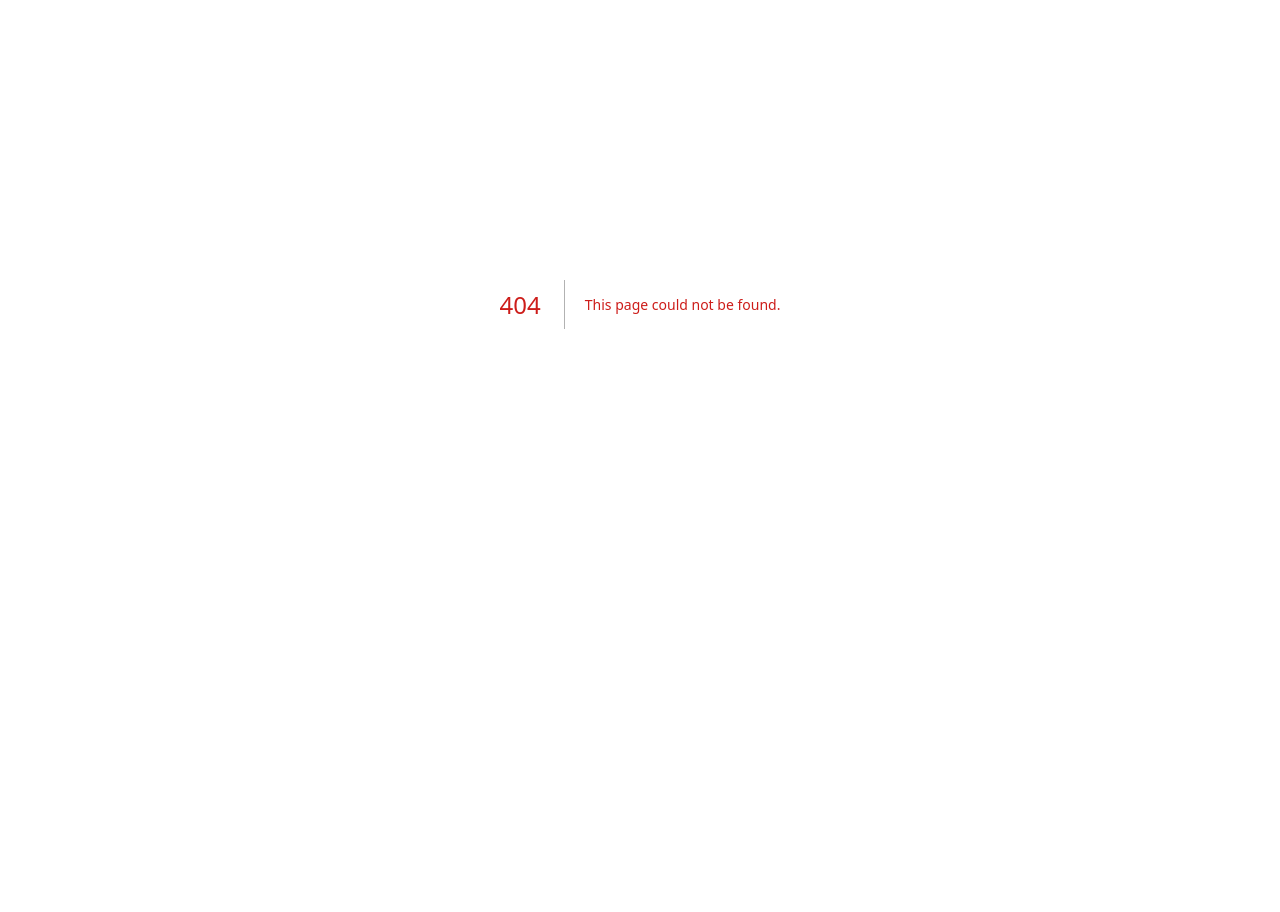
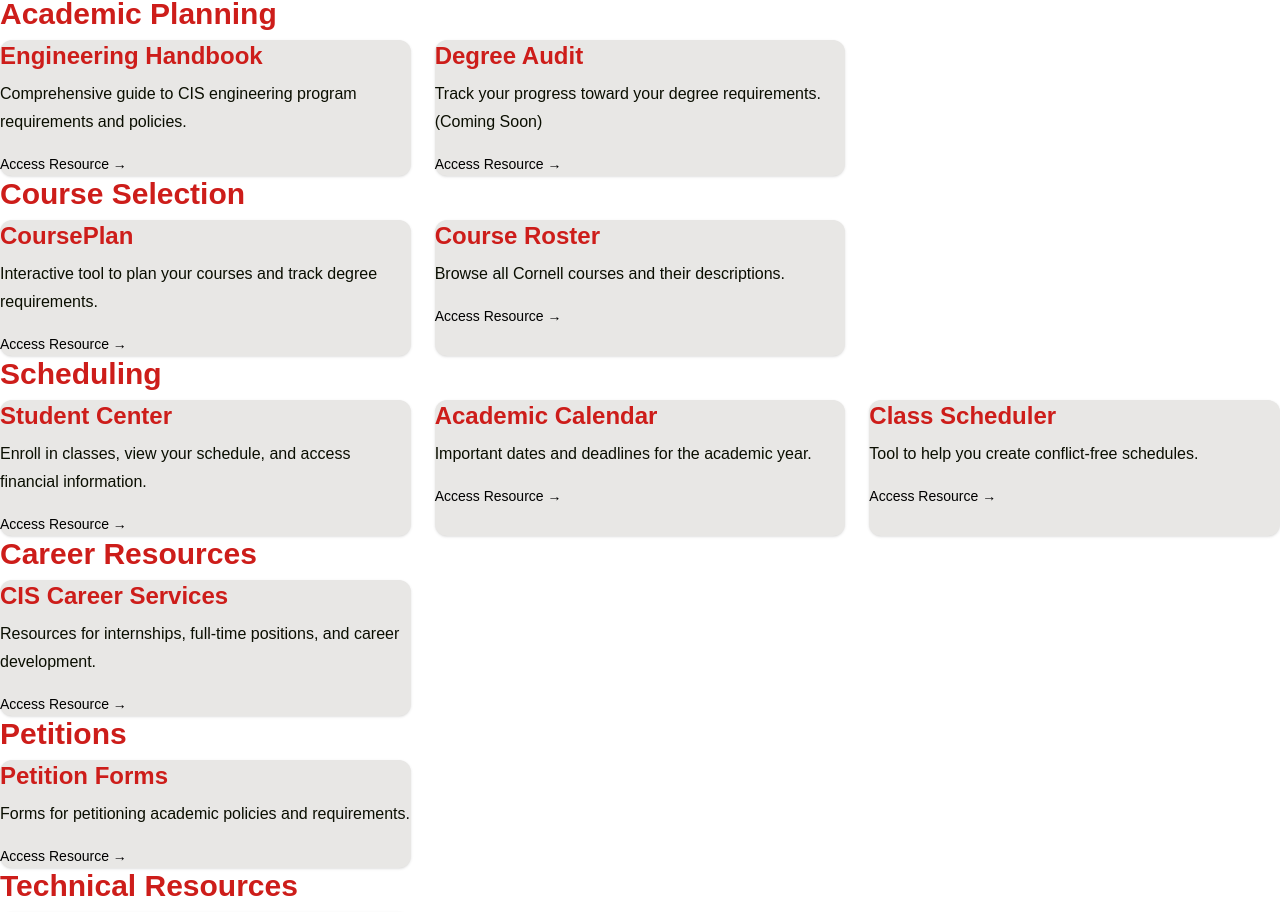
Before and after one commit to allison-a/cis-advising-platform, a Next.js app: page /resources in a window 1280 px wide. Before the commit this address had no page. Shown: the part 124-1036 px from the top of the page. Before the commit the page ends 828 px from the top, so only its background shows below. Built offline with nearby package versions, Linux system fonts and the light colour scheme.

Commit message:
Add Resources Page - Linked featured resources on home page - Created main resources page with correct links

```diff
--- a/src/app/page.tsx
+++ b/src/app/page.tsx
@@ -1,3 +1,10 @@
+'use client';
+import { resources } from '../lib/resources_data';
+import Link from 'next/link';
+
+const featured = ['engineering-handbook', 'course-plan', 'student-center'];
+const featuredResources = resources.filter(r => featured.includes(r.id));
+
 export default function HomePage() {
   return (
     <main className="w-full px-6 py-6">
@@ -44,49 +51,48 @@
       <div className="h-8 w-full"></div>
 
       {/* Featured Resources Section */}
+      {/* Featured Resources Section */}
 <section className="space-y-6 mb-16">
   <h2 className="text-2xl font-bold text-red-700">Featured Resources</h2>
   <p className="text-gray-700">Popular tools and resources for academic planning</p>
 
   <div className="grid sm:grid-cols-2 lg:grid-cols-3 gap-6 pt-4">
-          {/* Resource 1 */}
-          <div className="p-4 bg-[#e8e7e5] shadow rounded-xl border border-gray-300 hover:bg-white transition">
-            <h3 className="text-lg font-semibold text-red-600">Engineering Handbook</h3>
-            <p className="text-sm mt-1 text-gray-600">
-              Comprehensive guide to CIS engineering program requirements and policies.
-            </p>
-            <a href="/resources/handbook" className="text-sm font-medium mt-2 inline-block">
+    {featuredResources.map(resource => (
+      <div
+        key={resource.id}
+        className="p-4 bg-[#e8e7e5] shadow rounded-xl border border-gray-300 hover:bg-white transition"
+      >
+        <h3 className="text-lg font-semibold text-red-600">{resource.title}</h3>
+        <p className="text-sm mt-1 text-gray-600">{resource.description}</p>
+
+        {resource.isExternal ? (
+          <a
+            href={resource.url}
+            target="_blank"
+            rel="noopener noreferrer"
+            className="text-sm text-blue-600 underline hover:text-blue-800 mt-2 inline-block"
+          >
             Access Resource →
           </a>
+        ) : (
+          <Link
+            href={resource.url}
+            className="text-sm text-blue-600 underline hover:text-blue-800 mt-2 inline-block"
+          >
+            Access Resource →
+          </Link>
+        )}
       </div>
-
-          {/* Resource 2 */}
-          <div className="p-4 bg-[#e8e7e5] shadow rounded-xl border border-gray-300 hover:bg-white transition">
-            <h3 className="text-lg font-semibold text-red-600">CoursePlan</h3>
-            <p className="text-sm mt-1 text-gray-600">
-              Interactive tool to plan your courses and track degree requirements.
-            </p>
-            <a href="/resources/courseplan" className="text-sm font-medium mt-2 inline-block">
-              Access Resource →
-            </a>
-          </div>
-
-          {/* Resource 3 */}
-          <div className="p-4 bg-[#e8e7e5] shadow rounded-xl border border-gray-300 hover:bg-white transition">
-            <h3 className="text-lg font-semibold text-red-600">Student Center</h3>
-            <p className="text-sm mt-1 text-gray-600">
-              Enroll in classes, view your schedule, and access financial information.
-            </p>
-            <a href="https://studentcenter.cornell.edu" target="_blank" rel="noopener noreferrer" className="text-sm font-medium mt-2 inline-block">
-              Access Resource →
-            </a>
-          </div>
+    ))}
   </div>
 
   <div className="text-center pt-6">
-          <a href="/resources" className="footer-link">Browse All Resources</a>
+    <Link href="/resources" className="footer-link">
+      Browse All Resources
+    </Link>
   </div>
 </section>
+
 
 
        {/* Spacer */}
--- /dev/null
+++ b/src/app/resources/page.tsx
@@ -0,0 +1,60 @@
+// app/resources/page.tsx
+
+'use client';
+
+import {
+    getResourcesByCategory,
+    categoryNames,
+    Resource
+  } from '../../lib/resources_data';
+import Link from 'next/link';
+
+const ResourceCard = ({ resource }: { resource: Resource }) => {
+  const { title, description, url, isExternal } = resource;
+
+  return (
+    <div className="p-4 bg-[#e8e7e5] rounded-xl border border-gray-300 shadow hover:bg-white transition">
+      <h3 className="text-lg font-semibold text-red-700">{title}</h3>
+      <p className="text-sm text-gray-700 mt-1">{description}</p>
+      {isExternal ? (
+        <a
+          href={url}
+          target="_blank"
+          rel="noopener noreferrer"
+          className="text-sm text-blue-600 underline hover:text-blue-800 mt-2 inline-block"
+        >
+          Access Resource →
+        </a>
+      ) : (
+        <Link href={url} className="text-sm text-blue-600 underline hover:text-blue-800 mt-2 inline-block">
+          Access Resource →
+        </Link>
+      )}
+    </div>
+  );
+};
+
+export default function ResourcesPage() {
+  const grouped = getResourcesByCategory();
+
+  return (
+    <main className="w-full px-6 py-10 space-y-12">
+      <h1 className="text-3xl font-bold text-red-700 mb-2">All Resources</h1>
+      <p className="text-gray-700 mb-8">Explore helpful academic tools, services, and forms for your success.</p>
+
+      {Object.entries(grouped).map(([category, items]) => (
+        <section key={category} className="space-y-4">
+          <h2 className="text-2xl font-semibold text-red-600">
+            {categoryNames[category as keyof typeof categoryNames]}
+          </h2>
+
+          <div className="grid sm:grid-cols-2 lg:grid-cols-3 gap-6">
+            {items.map(resource => (
+              <ResourceCard key={resource.id} resource={resource} />
+            ))}
+          </div>
+        </section>
+      ))}
+    </main>
+  );
+}
--- /dev/null
+++ b/src/lib/resources_data.ts
@@ -0,0 +1,140 @@
+// Resource types
+export type ResourceCategory =
+  | 'academic-planning'
+  | 'course-selection'
+  | 'scheduling'
+  | 'career'
+  | 'petition'
+  | 'technical'
+  | 'wellness';
+
+export interface Resource {
+  id: string;
+  title: string;
+  description: string;
+  url: string;
+  category: ResourceCategory;
+  isExternal: boolean;
+}
+
+// Mock resource data
+export const resources: Resource[] = [
+  {
+    id: 'engineering-handbook',
+    title: 'Engineering Handbook',
+    description: 'Comprehensive guide to CIS engineering program requirements and policies.',
+    url: 'https://www.engineering.cornell.edu/students/undergraduate-students/curriculum/engineering-undergraduate-handbook',
+    category: 'academic-planning',
+    isExternal: true
+  },
+  {
+    id: 'course-plan',
+    title: 'CoursePlan',
+    description: 'Interactive tool to plan your courses and track degree requirements.',
+    url: 'https://courseplan.io/',
+    category: 'course-selection',
+    isExternal: true
+  },
+  {
+    id: 'student-center',
+    title: 'Student Center',
+    description: 'Enroll in classes, view your schedule, and access financial information.',
+    url: 'https://studentcenter.cornell.edu/',
+    category: 'scheduling',
+    isExternal: true
+  },
+  {
+    id: 'degree-audit',
+    title: 'Degree Audit',
+    description: 'Track your progress toward your degree requirements. (Coming Soon)',
+    url: 'https://it.cornell.edu/degreeaudit',
+    category: 'academic-planning',
+    isExternal: true
+  },
+  {
+    id: 'career-services',
+    title: 'CIS Career Services',
+    description: 'Resources for internships, full-time positions, and career development.',
+    url: 'https://cis.cornell.edu/students/career-resources',
+    category: 'career',
+    isExternal: true
+  },
+  {
+    id: 'course-roster',
+    title: 'Course Roster',
+    description: 'Browse all Cornell courses and their descriptions.',
+    url: 'https://classes.cornell.edu/',
+    category: 'course-selection',
+    isExternal: true
+  },
+  {
+    id: 'petition-forms',
+    title: 'Petition Forms',
+    description: 'Forms for petitioning academic policies and requirements.',
+    url: '/petition',
+    category: 'petition',
+    isExternal: false
+  },
+  {
+    id: 'academic-calendar',
+    title: 'Academic Calendar',
+    description: 'Important dates and deadlines for the academic year.',
+    url: 'https://registrar.cornell.edu/calendar',
+    category: 'scheduling',
+    isExternal: true
+  },
+  {
+    id: 'class-scheduler',
+    title: 'Class Scheduler',
+    description: 'Tool to help you create conflict-free schedules.',
+    url: 'https://classes.cornell.edu/scheduler/roster/SP25',
+    category: 'scheduling',
+    isExternal: true
+  },
+  {
+    id: 'computing-resources',
+    title: 'CIS Computing Resources',
+    description: 'Information about computer labs, software, and technical support.',
+    url: 'https://it.cornell.edu/students',
+    category: 'technical',
+    isExternal: true
+  },
+  {
+    id: 'cis-wellness',
+    title: 'CIS Wellness Resources',
+    description: 'Resources for maintaining mental and physical health during your studies.',
+    url: 'https://health.cornell.edu/',
+    category: 'wellness',
+    isExternal: true
+  }
+];
+
+// Group resources by category
+export const getResourcesByCategory = () => {
+  const grouped: Record<ResourceCategory, Resource[]> = {
+    'academic-planning': [],
+    'course-selection': [],
+    'scheduling': [],
+    'career': [],
+    'petition': [],
+    'technical': [],
+    'wellness': []
+  };
+
+  resources.forEach(resource => {
+    grouped[resource.category].push(resource);
+  });
+
+  return grouped;
+};
+
+// Category display names
+export const categoryNames: Record<ResourceCategory, string> = {
+  'academic-planning': 'Academic Planning',
+  'course-selection': 'Course Selection',
+  'scheduling': 'Scheduling',
+  'career': 'Career Resources',
+  'petition': 'Petitions',
+  'technical': 'Technical Resources',
+  'wellness': 'Wellness'
+};
```
Lines whose indentation alone changed are shown as unchanged.
